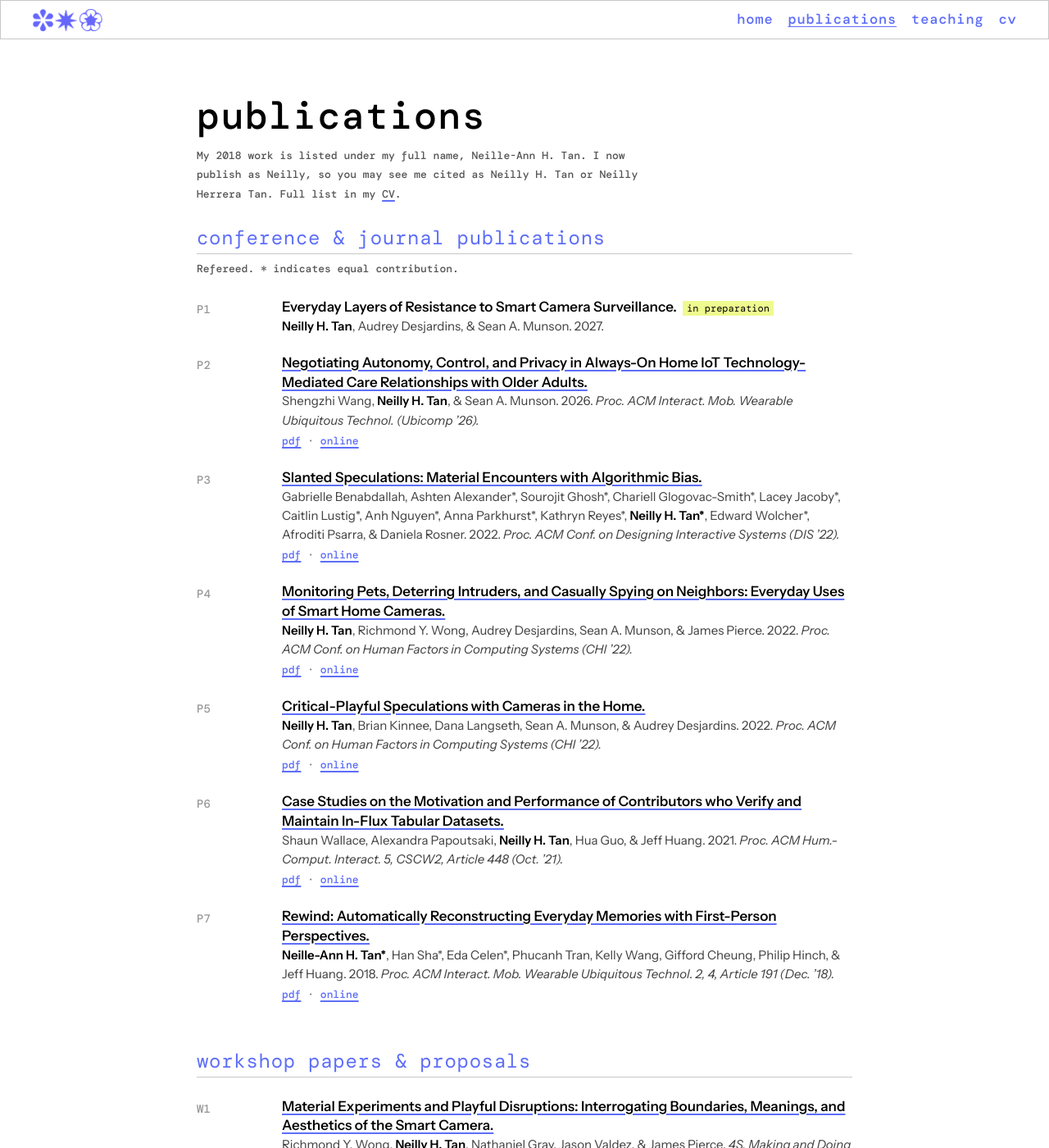
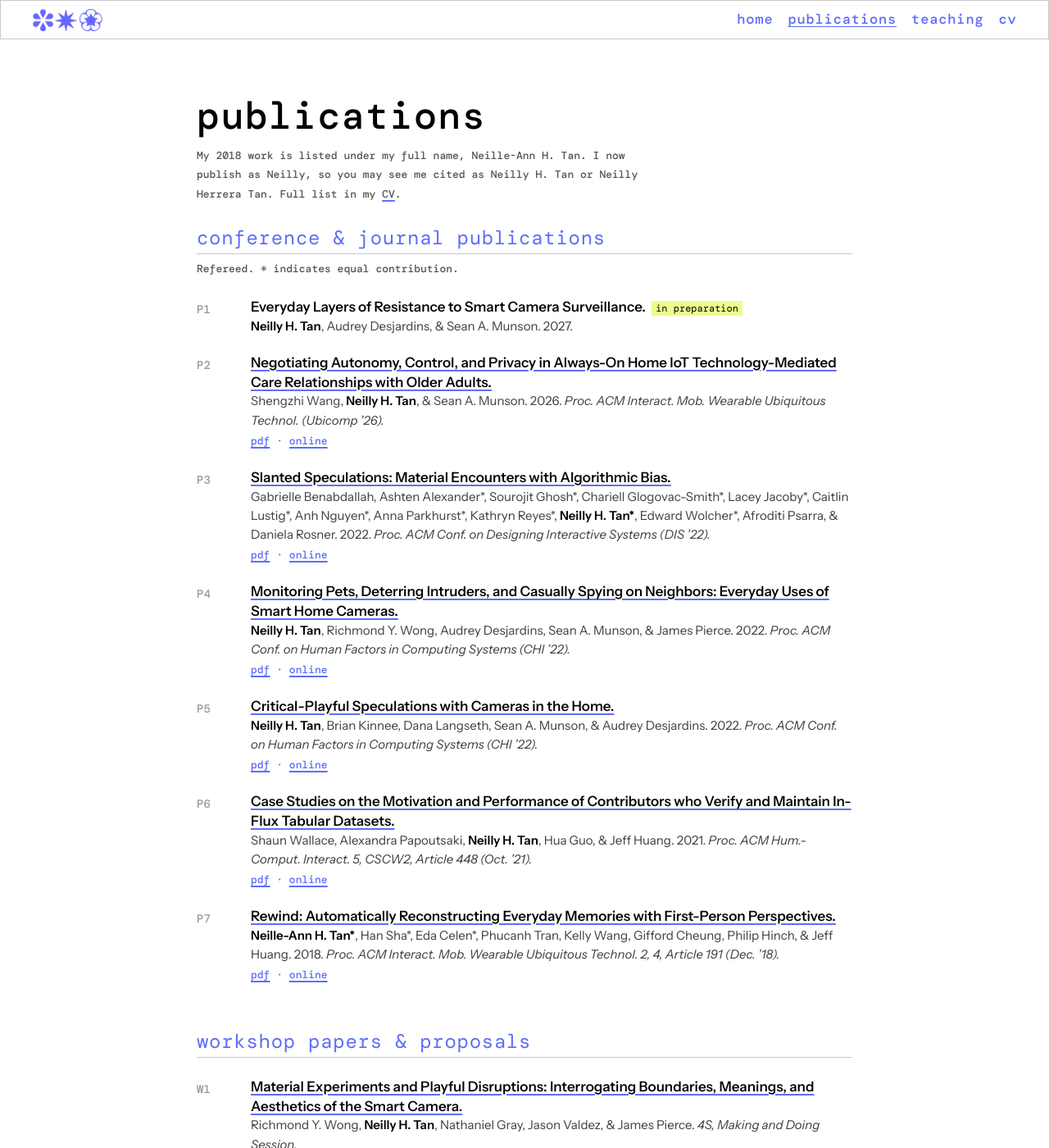
Before and after one commit to neillytan/neillytan.github.io, a Jekyll site: the page built from publications.html, in a window 1280 px wide and 1400 px high. Shown: the whole window at 82% size. Built offline with Jekyll 4.4.1, drawn with Linux system fonts in a browser that asks for light colours; some web fonts are replaced.

Commit message:
Publications: narrow the label column
Co-Authored-By: Claude Opus 5.5 <noreply@anthropic.com>

```diff
--- a/assets/css/style.css
+++ b/assets/css/style.css
@@ -130,6 +130,7 @@ p { margin: 0 0 1rem; }
 .pubs:not(.teach) .pub-id { color: #999; }
 .pubs:not(.teach) .pub-title { margin-bottom: 0 !important; }
 .pubs:not(.teach) .pub-meta { margin-top: -1px; }
+.pubs:not(.teach) .pub-list { grid-template-columns: 48px minmax(0, 1fr); }
 
 /* teaching */
 .teach .pub-list { grid-template-columns: 160px minmax(0, 1fr); }
```
